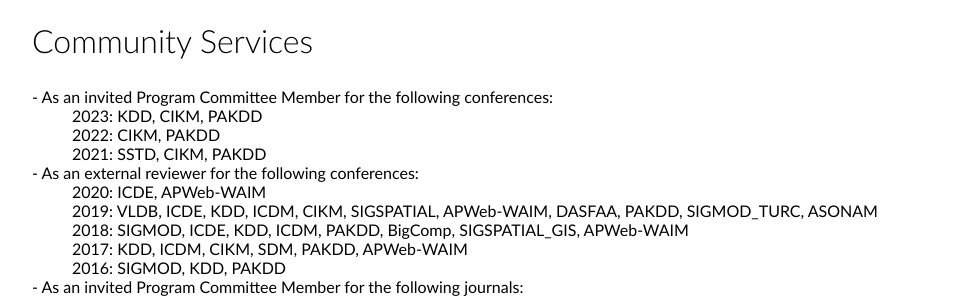
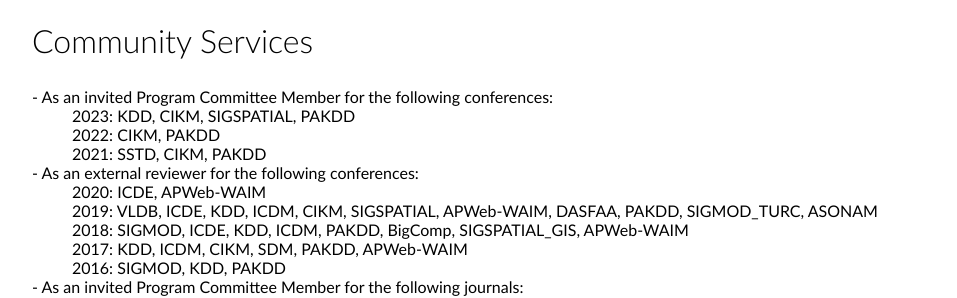
Before and after one commit to 2danlin/2danlin.github.io, a Jekyll site: the page built from index.html, in a window 1280 px wide. Shown: the part 1342-1640 px from the top of the page, without its empty margins (160-1117 px from the left). Built offline with Jekyll 4.4.1, drawn with Linux system fonts in a browser that asks for light colours.

Commit message:
Update index.html

```diff
--- a/index.html
+++ b/index.html
@@ -66,7 +66,7 @@
 	<h2>Community Services</h2>
 	<dl>
 		<dt>- As an invited Program Committee Member for the following conferences:</dt>
-		<dd>2023: KDD, CIKM, PAKDD</dd>
+		<dd>2023: KDD, CIKM, SIGSPATIAL, PAKDD</dd>
 		<dd>2022: CIKM, PAKDD</dd>
 		<dd>2021: SSTD, CIKM, PAKDD</dd>
 
```
